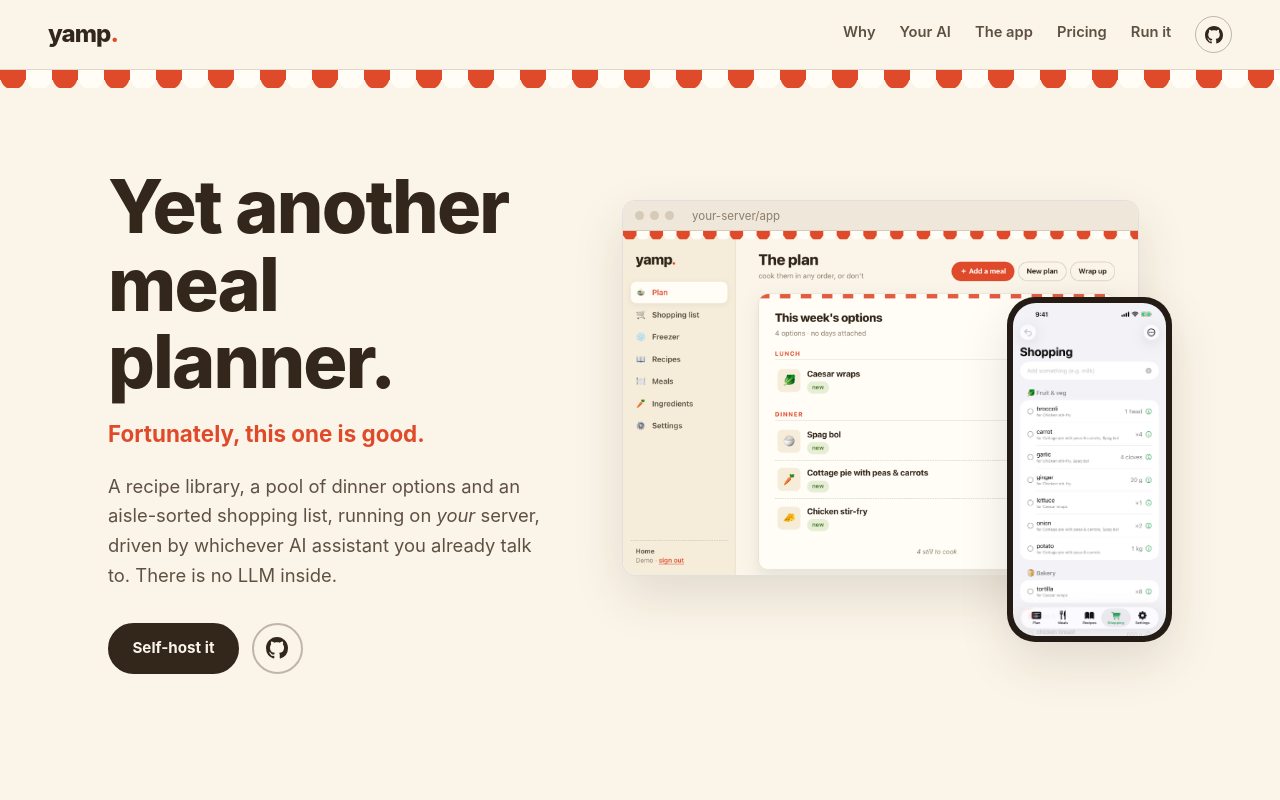
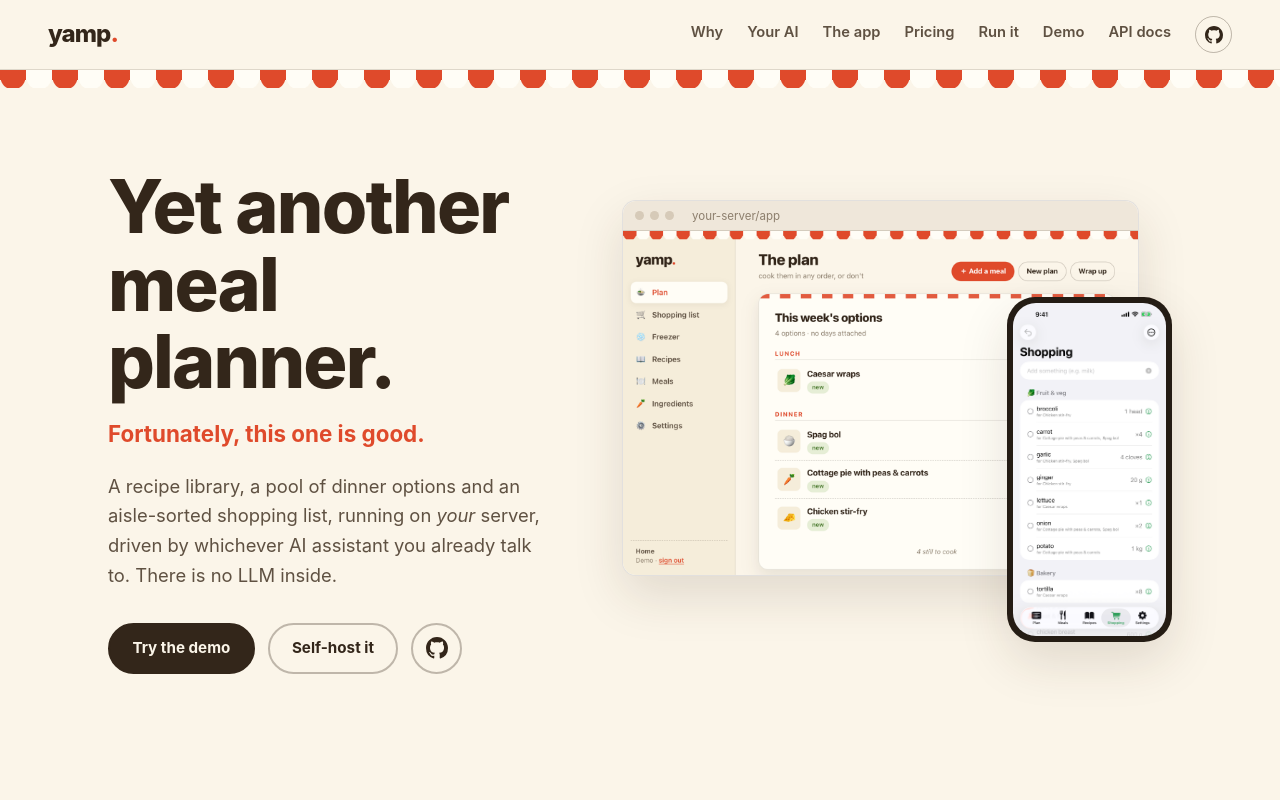
Before and after one commit to marco308/meals, a plain HTML site: page docs/index.html in a window 1280 px wide. Shown: the top 800 px of the page. Drawn offline with Linux system fonts and the light colour scheme.

Commit message:
Site: link the public demo and its API docs
Try the demo (hero, nav, and the honest note in Getting started) goes to
demo-meals.marcuslab.uk/app/#/demo; API docs (nav, Your AI) to the demo's
/redoc, so nobody is pointed at a real household's server.

Co-Authored-By: Claude Opus 5.5 <noreply@anthropic.com>

```diff
--- a/docs/index.html
+++ b/docs/index.html
@@ -24,6 +24,8 @@
     <a href="#app">The app</a>
     <a href="#pricing">Pricing</a>
     <a href="#run">Run it</a>
+    <a href="https://demo-meals.marcuslab.uk/app/#/demo">Demo</a>
+    <a href="https://demo-meals.marcuslab.uk/redoc">API docs</a>
     <a class="ghost gh" href="https://github.com/marco308/meals" aria-label="YAMP on GitHub" title="GitHub"><svg viewBox="0 0 16 16" width="18" height="18" aria-hidden="true" focusable="false"><path fill="currentColor" d="M8 0c4.42 0 8 3.58 8 8a8.013 8.013 0 0 1-5.45 7.59c-.4.08-.55-.17-.55-.38 0-.27.01-1.13.01-2.2 0-.75-.25-1.23-.54-1.48 1.78-.2 3.65-.88 3.65-3.95 0-.88-.31-1.59-.82-2.15.08-.2.36-1.02-.08-2.12 0 0-.67-.22-2.2.82-.64-.18-1.32-.27-2-.27-.68 0-1.36.09-2 .27-1.53-1.03-2.2-.82-2.2-.82-.44 1.1-.16 1.92-.08 2.12-.51.56-.82 1.28-.82 2.15 0 3.06 1.86 3.75 3.64 3.95-.23.2-.44.55-.51 1.07-.46.21-1.61.55-2.33-.66-.15-.24-.6-.83-1.23-.82-.67.01-.27.38.01.53.34.19.73.9.82 1.13.16.45.68 1.31 2.69.94 0 .67.01 1.3.01 1.49 0 .21-.15.45-.55.38A7.995 7.995 0 0 1 0 8c0-4.42 3.58-8 8-8Z"/></svg></a>
   </nav>
 </header>
@@ -42,7 +44,8 @@
       you already talk to. There is no LLM inside.
     </p>
     <div class="cta">
-      <a class="btn" href="#run">Self-host it</a>
+      <a class="btn" href="https://demo-meals.marcuslab.uk/app/#/demo">Try the demo</a>
+      <a class="btn ghost" href="#run">Self-host it</a>
       <a class="btn ghost icon" href="https://github.com/marco308/meals" aria-label="YAMP on GitHub" title="GitHub"><svg viewBox="0 0 16 16" width="22" height="22" aria-hidden="true" focusable="false"><path fill="currentColor" d="M8 0c4.42 0 8 3.58 8 8a8.013 8.013 0 0 1-5.45 7.59c-.4.08-.55-.17-.55-.38 0-.27.01-1.13.01-2.2 0-.75-.25-1.23-.54-1.48 1.78-.2 3.65-.88 3.65-3.95 0-.88-.31-1.59-.82-2.15.08-.2.36-1.02-.08-2.12 0 0-.67-.22-2.2.82-.64-.18-1.32-.27-2-.27-.68 0-1.36.09-2 .27-1.53-1.03-2.2-.82-2.2-.82-.44 1.1-.16 1.92-.08 2.12-.51.56-.82 1.28-.82 2.15 0 3.06 1.86 3.75 3.64 3.95-.23.2-.44.55-.51 1.07-.46.21-1.61.55-2.33-.66-.15-.24-.6-.83-1.23-.82-.67.01-.27.38.01.53.34.19.73.9.82 1.13.16.45.68 1.31 2.69.94 0 .67.01 1.3.01 1.49 0 .21-.15.45-.55.38A7.995 7.995 0 0 1 0 8c0-4.42 3.58-8 8-8Z"/></svg></a>
     </div>
   </div>
@@ -206,6 +209,7 @@
         <p class="s-label">Connect your assistant, once</p>
         <p class="s-cmd">claude mcp add --transport http yamp https://your-server/mcp</p>
         <p class="s-note"><span class="tag green">connected · 37 tools</span> and it fetches the playbook from /skill by itself.</p>
+        <p class="s-note">Every endpoint is in the <a href="https://demo-meals.marcuslab.uk/redoc">API docs</a>, served by the demo server.</p>
       </div>
     </div>
   </div>
@@ -353,9 +357,9 @@
       first, and the reference instance is still that family's actual
       dinner. It is the hosted service too, open to anyone, but a new
       account there starts with an empty household, and every other
-      household on it is somebody's real one. The demo is
-      <span class="mono">make seed</span> on your own machine: recipes, a
-      plan and a ready-made shopping list in under a minute.
+      household on it is somebody's real one. To look around first,
+      <a href="https://demo-meals.marcuslab.uk/app/#/demo">try the demo</a>: a household of your own, already
+      filled with recipes, a plan and a shopping list, deleted after a day.
     </p>
   </div>
 </section>
```
